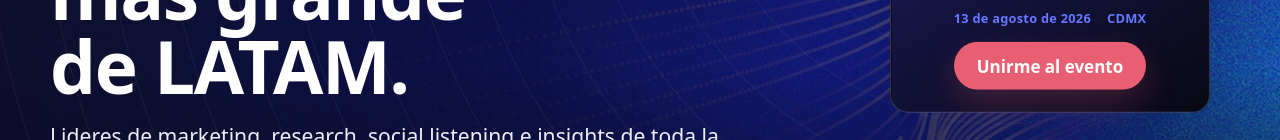
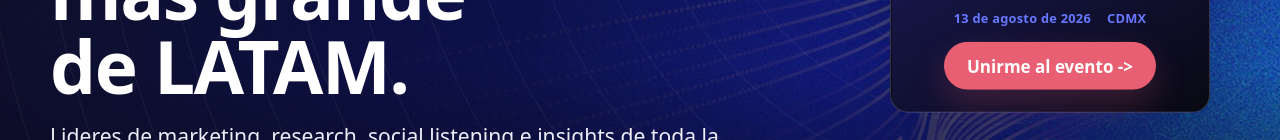
Before and after one commit to noisia-ai/listen-up, a website: page index.html in a window 1280 px wide. Shown: the part 489-629 px from the top of the page. Drawn offline with Linux system fonts and the light colour scheme; a web font is replaced by a local one.

```diff
--- a/index.html
+++ b/index.html
@@ -90,7 +90,7 @@
               <span>13 de agosto de 2026</span>
               <span>CDMX</span>
             </div>
-            <a class="button button--primary" href="#registro-listenup-5">Unirme al evento</a>
+            <a class="button button--primary" href="#registro-listenup-5">Unirme al evento -></a>
           </aside>
         </div>
       </section>
```
